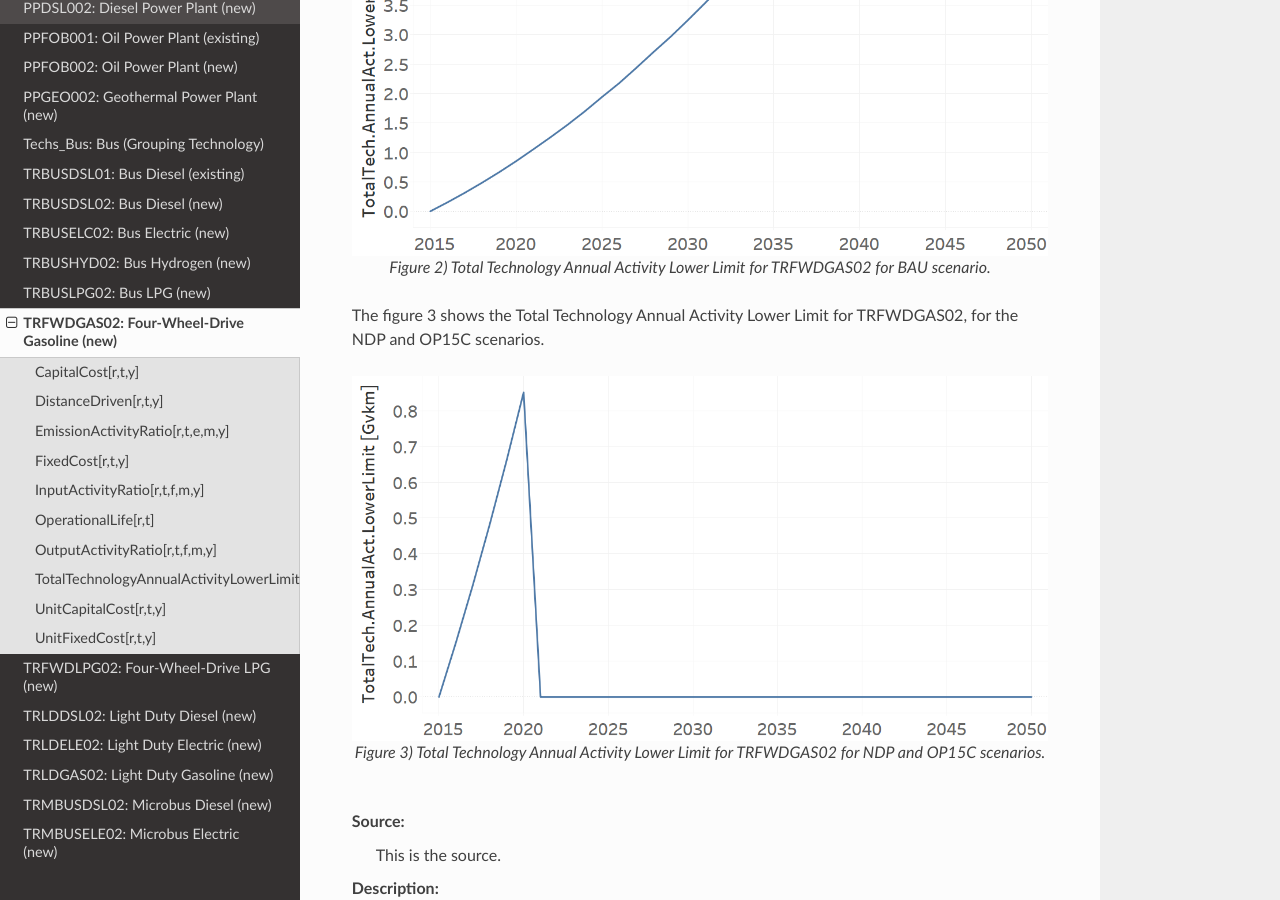
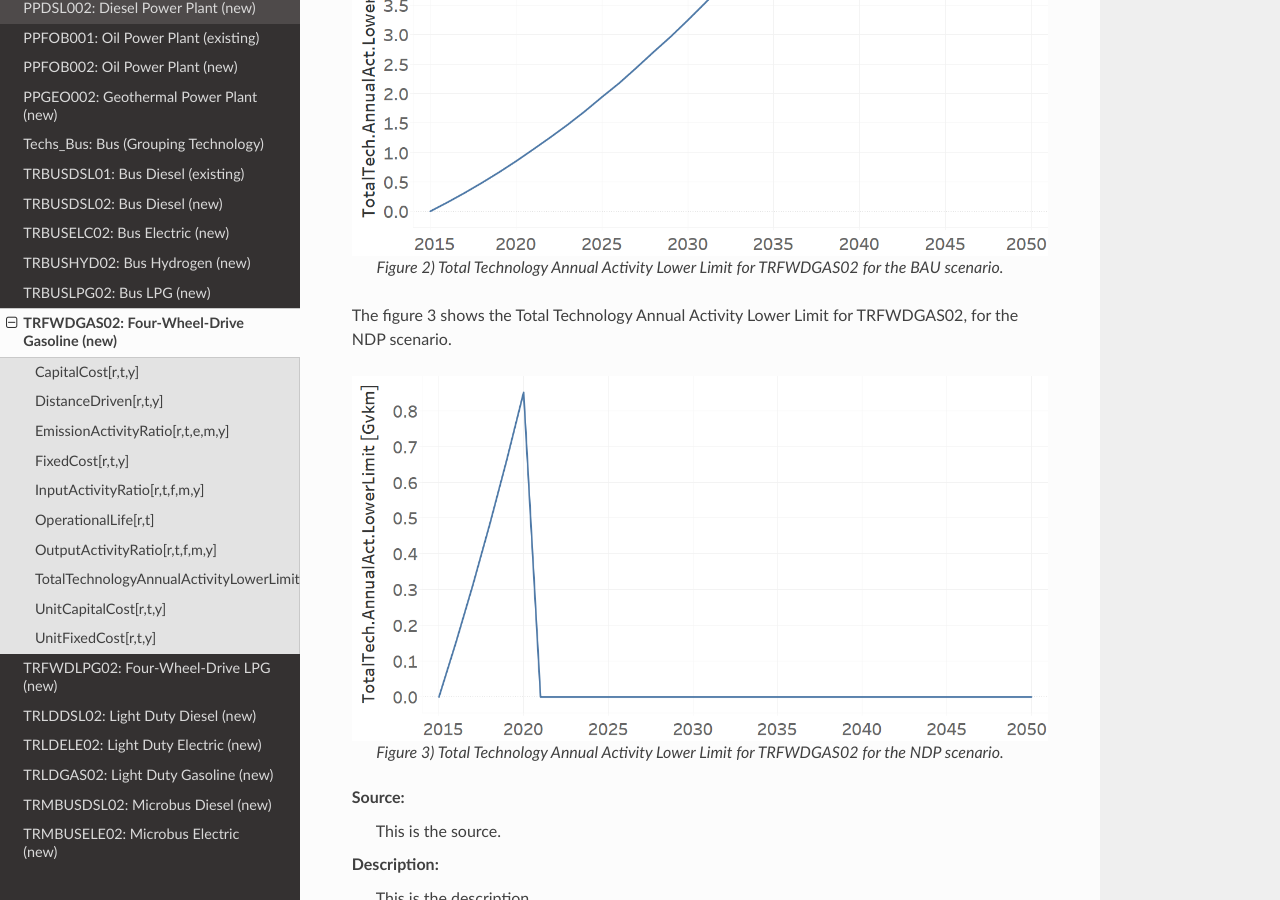
Before and after one commit to EPERLab/OSeMOSYS-CR, a Sphinx documentation site: the page built from docs/fichas/38_TRFWDGAS02.rst, in a window 1280 px wide and 900 px high, scrolled down 4275 px. Built offline with Sphinx 7.4.7 and the Read the Docs theme 2.0.0, drawn with Linux system fonts in a browser that asks for light colours; formulas are drawn with MathJax 3; some of the changed text lies outside the part shown.

Commit message:
Update 38_TRFWDGAS02.rst

```diff
--- a/docs/fichas/38_TRFWDGAS02.rst
+++ b/docs/fichas/38_TRFWDGAS02.rst
@@ -36,7 +36,7 @@
 | (BAU)                                           |       |              |              |              |              |
 +-------------------------------------------------+-------+--------------+--------------+--------------+--------------+
 | TotalTechnologyAnnualActivityLowerLimit[r,t,y]  | Gvkm  | 0.8514       | 0            | 0            | 0            |
-| (NDP and OP15C)                                 |       |              |              |              |              |
+| (NDP)                                           |       |              |              |              |              |
 +-------------------------------------------------+-------+--------------+--------------+--------------+--------------+
 | UnitCapitalCost[r,t,y]                          |   $   | 34721.4251   | 34721.4251   | 34721.4251   | 34721.4251   |
 +-------------------------------------------------+-------+--------------+--------------+--------------+--------------+
@@ -144,15 +144,15 @@
    :align:   center
    :width:   700 px
 
-   *Figure 2) Total Technology Annual Activity Lower Limit for TRFWDGAS02 for BAU scenario.*
+   *Figure 2) Total Technology Annual Activity Lower Limit for TRFWDGAS02 for the BAU scenario.*
 
-The figure 3 shows the Total Technology Annual Activity Lower Limit for TRFWDGAS02, for the NDP and OP15C scenarios.
+The figure 3 shows the Total Technology Annual Activity Lower Limit for TRFWDGAS02, for the NDP scenario.
 
 .. figure:: img/TRFWDGAS02_TotalTechnologyAnnualActivityLowerLimit_NDP_OP.png
    :align:   center
    :width:   700 px
 
-   *Figure 3) Total Technology Annual Activity Lower Limit for TRFWDGAS02 for NDP and OP15C scenarios.*
+   *Figure 3) Total Technology Annual Activity Lower Limit for TRFWDGAS02 for the NDP scenario.*
 
 Source:
    This is the source.
```
